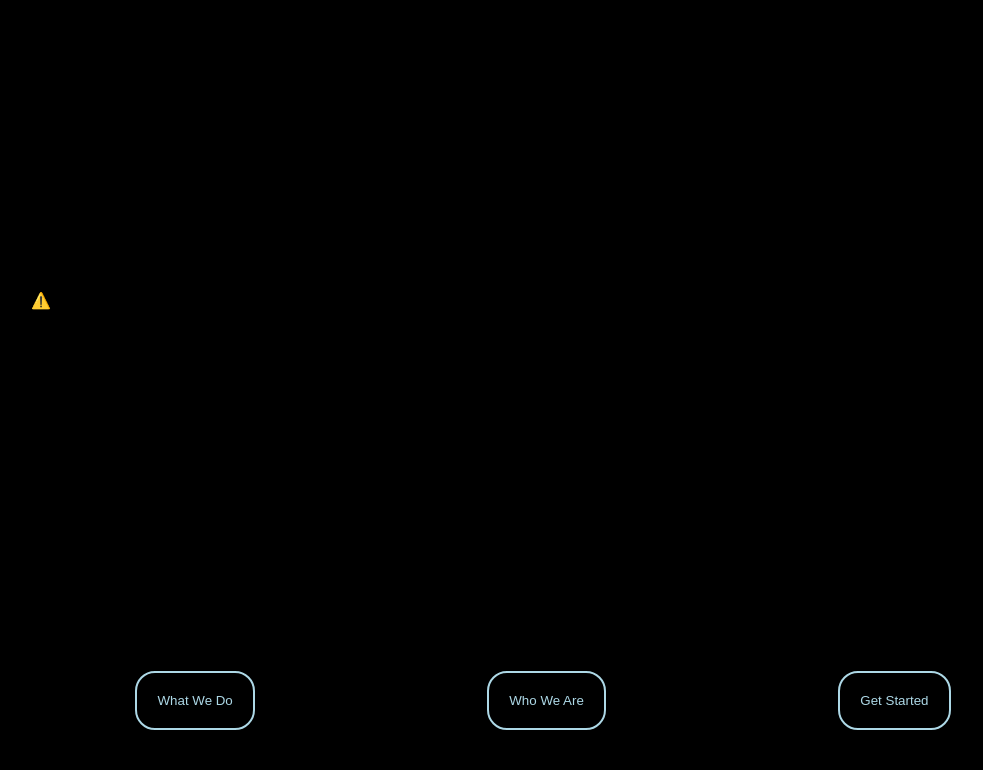
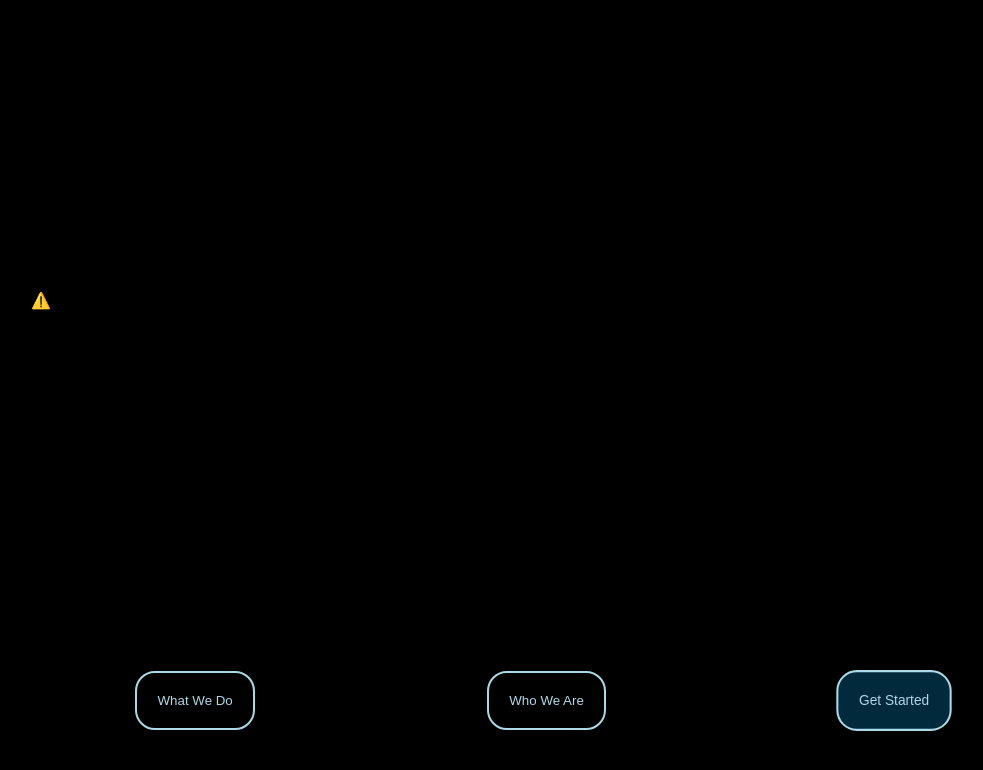
Before and after one commit to mcspach/lottie-landing-page, a plain HTML site: page index.html in a window 1280 px wide. Both pictures are taken after a click on the button "Get Started". Shown: the whole page, without its empty margins (97-1080 px from the left). Drawn offline with nearby package versions, Linux system fonts and the light colour scheme; no server answers.

Commit message:
buttons activated

```diff
--- a/index.html
+++ b/index.html
@@ -17,7 +17,7 @@
     <div id="app">
 
         <div class="centerpeice">
-            <lottie-player :src=lottie background="transparent" speed=".75" style="width: 100%" autoplay></lottie-player>
+            <lottie-player v-bind:src="lottie" background="transparent" speed=".75" style="width: 100%" autoplay></lottie-player>
         </div>
 
 
--- a/main.js
+++ b/main.js
@@ -13,17 +13,25 @@ const app = new Vue({
             const clickedID = myEvent.target.id;
             if (clickedID !== this.activeID) {
                 this.activeID = clickedID;
-                console.log(this.lottie, this.activeID);
+                // console.log(this.lottie, this.activeID);
+                const allButtons = document.querySelectorAll('.main-btn');
+                allButtons.forEach(button => {
+                    if (button.classList.contains('active-btn')) {
+                    button.classList.remove('active-btn');
+                    }
+                });
+                myEvent.currentTarget.classList.add('active-btn');
+                console.log(myEvent.currentTarget.classList);
             }
         }
     },
     computed: {
         lottie() {
-            if (this.activeID === 'do-btn') { return 'https://assets3.lottiefiles.com/packages/lf20_gzkwmcoz.json' }
+            if (this.activeID === 'do-btn') { return 'https://assets5.lottiefiles.com/packages/lf20_ptplezpy.json' }
             if (this.activeID === 'who-btn') { return 'https://assets4.lottiefiles.com/packages/lf20_k0bemiww.json' }
             if (this.activeID === 'start-btn') { return 'https://assets4.lottiefiles.com/packages/lf20_k0bemiww.json' }
             else { return 'https://assets4.lottiefiles.com/packages/lf20_k0bemiww.json' }
-        }
+        },
     }
 });
 
@@ -36,7 +44,8 @@ const app = new Vue({
     // });
     // const handleClick = (id) => {
     //     console.log(id);
-        //display new Lottie}
+    // }
+        // display new Lottie}
   //play lottie or animation to hide previous shown content
   //add active class
   //play lottie animation
--- a/style.css
+++ b/style.css
@@ -35,11 +35,6 @@ body {
     overflow: hidden;
 }
 
-@keyframes fadeUp {
-  from {transform:translateY(1000px); opacity: 0%;}
-  to {transform: transflateY(0px); opacity: 100%}
-}
-
 .main-btn {
     background-color: black;
     padding: 20px;
@@ -48,17 +43,23 @@ body {
     color: lightblue;
     animation-name: fadeUp;
     animation-duration: 3s;
+    transition-duration: .3s;
 }
 
 .main-btn:hover {
     color: white;
     border: 2px solid white;
-    transform: scale(1.02);
+    transform: scale(1.03);
 }
 
-:root {
-    --animate-duration: 1000;
-    --animate-delay: 1500;
+.active-btn {
+    transform: scale(1.03);
+    background-color: rgb(1, 42, 60);
+}
+
+@keyframes fadeUp {
+    from {transform:translateY(1000px); opacity: 0%;}
+    to {transform: transflateY(0px); opacity: 100%}
   }
 
 @media (max-width: 600px) {
```
